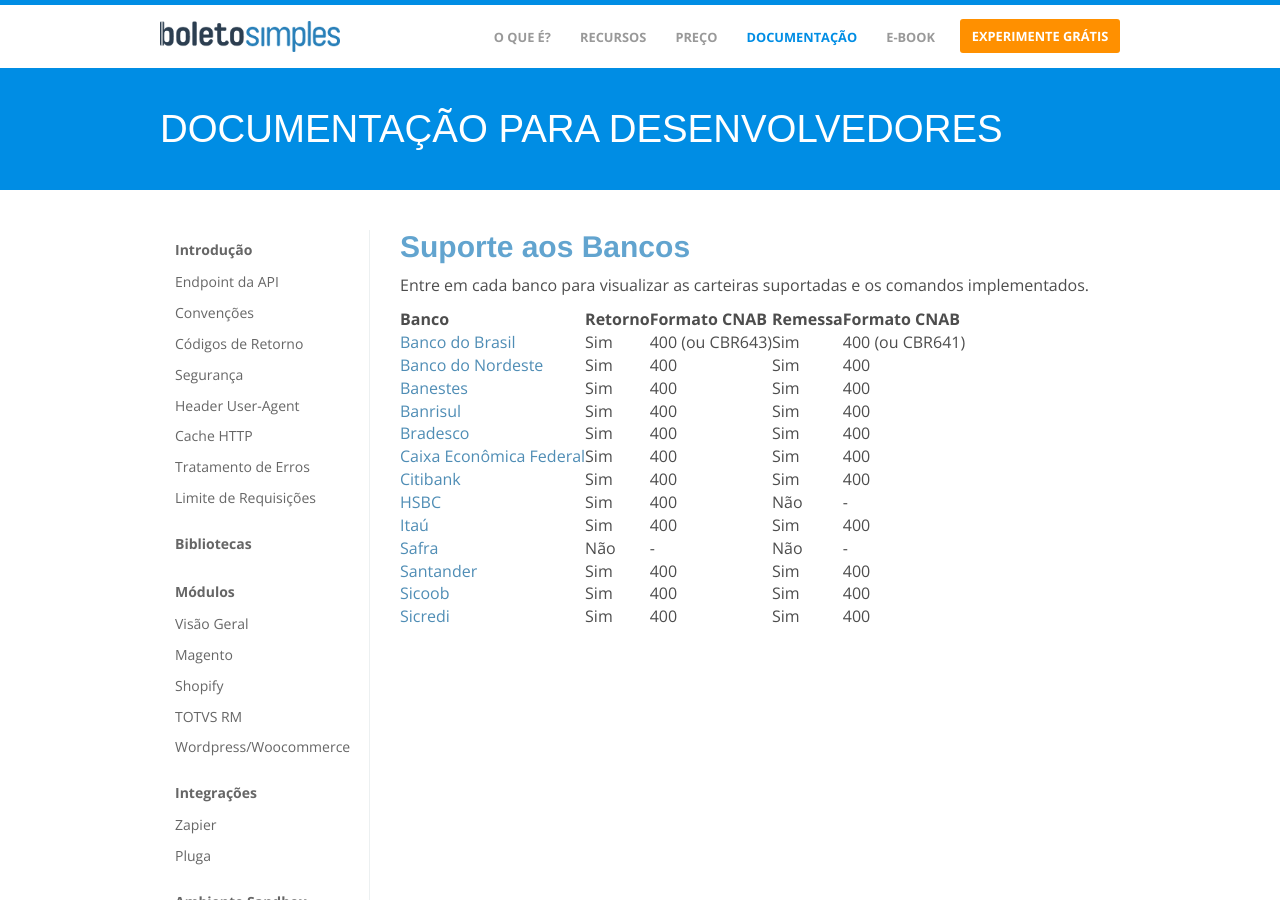
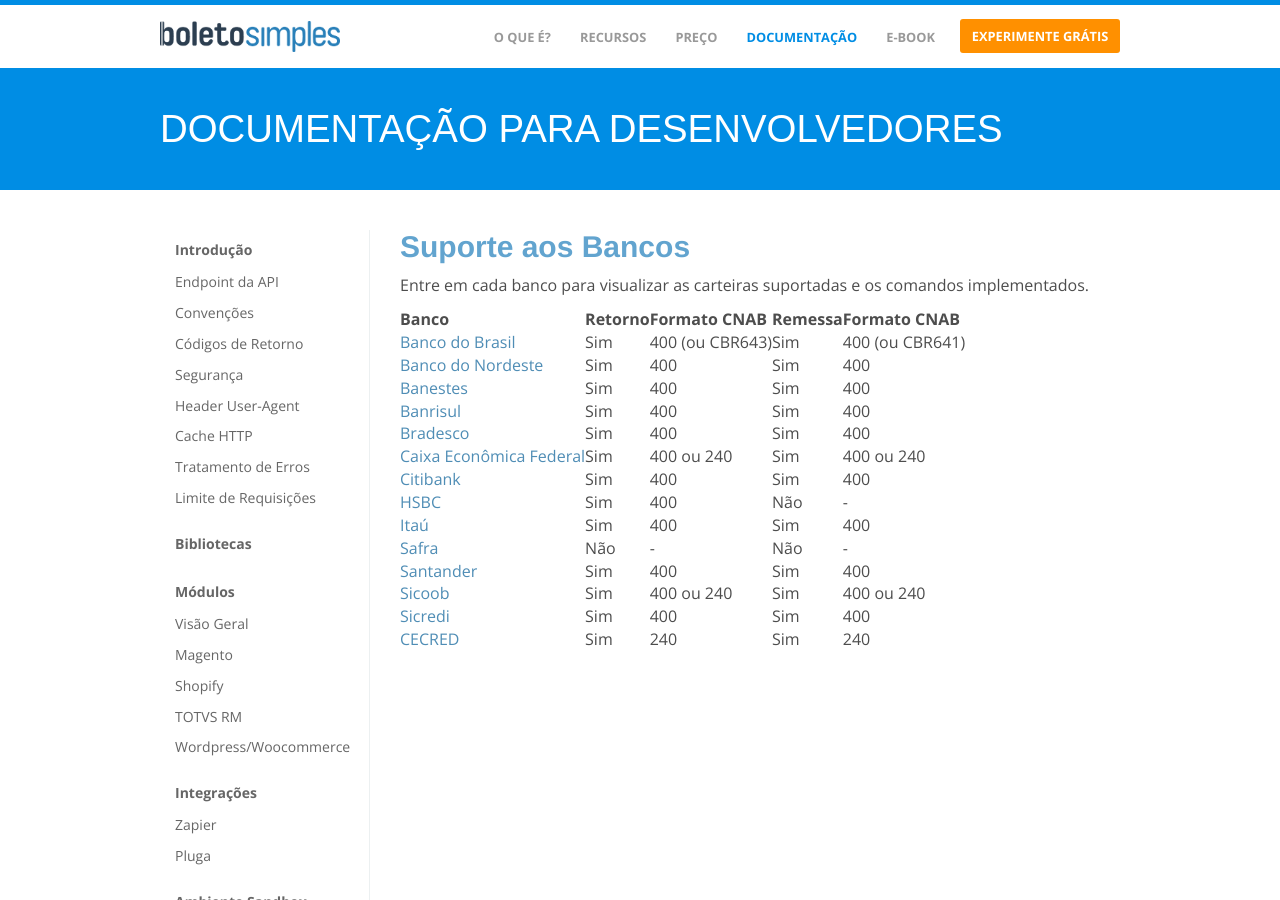
Before and after one commit to BoletoSimples/boletosimples-docs, a Jekyll site: the page built from bank_contracts.markdown, in a window 1280 px wide and 900 px high. Built offline with Jekyll 4.4.1, drawn with Linux system fonts in a browser that asks for light colours.

Commit message:
Updated Bank Contracts

```diff
--- a/bank_contracts.markdown
+++ b/bank_contracts.markdown
@@ -1,8 +1,8 @@
 ---
 title: Carteiras de Cobrança
 position: 9
+en: "/en/bank_contracts"
 layout: pt
-en: "/en/bank_contracts"
 ---
 
 ## Suporte aos Bancos
@@ -16,11 +16,12 @@ Entre em cada banco para visualizar as carteiras suportadas e os comandos implem
 | [Banestes](/bank_contracts/banestes)           | Sim     | 400          | Sim     | 400
 | [Banrisul](/bank_contracts/banrisul)           | Sim     | 400          | Sim     | 400
 | [Bradesco](/bank_contracts/bradesco)           | Sim     | 400          | Sim     | 400
-| [Caixa Econômica Federal](/bank_contracts/cef) | Sim     | 400          | Sim     | 400
+| [Caixa Econômica Federal](/bank_contracts/cef) | Sim     | 400 ou 240          | Sim     | 400 ou 240
 | [Citibank](/bank_contracts/citibank)           | Sim     | 400          | Sim     | 400
 | [HSBC](/bank_contracts/hsbc)                   | Sim     | 400          | Não     | -
 | [Itaú](/bank_contracts/itau)                   | Sim     | 400          | Sim     | 400
 | [Safra](/bank_contracts/safra)                 | Não     | -            | Não     | -
 | [Santander](/bank_contracts/santander)         | Sim     | 400          | Sim     | 400
-| [Sicoob](/bank_contracts/sicoob)               | Sim     | 400          | Sim     | 400
+| [Sicoob](/bank_contracts/sicoob)               | Sim     | 400 ou 240          | Sim     | 400 ou 240
 | [Sicredi](/bank_contracts/sicredi)             | Sim     | 400          | Sim     | 400
+| [CECRED](/bank_contracts/cecred)             | Sim     | 240          | Sim     | 240
```
